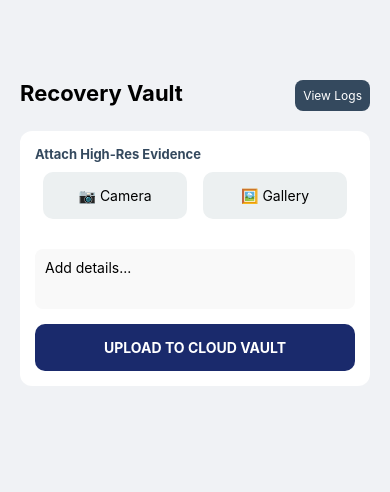
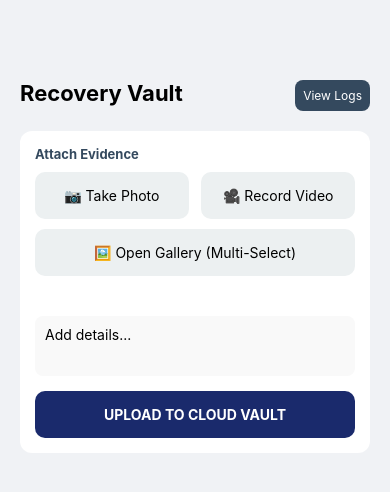
Before and after one commit to D3L3T3R7/recovery-app, a React Native app: screen / in a window 390 px wide. Shown: the top 492 px of the page. Built offline with nearby package versions, Linux system fonts and the light colour scheme.

Commit message:
Finalized High-Res Evidence Vault with Bulk Upload and Video Link Support

```diff
--- a/App.js
+++ b/App.js
@@ -1,9 +1,11 @@
 import React, { useState, useEffect } from 'react';
-import { View, Text, StyleSheet, TouchableOpacity, ScrollView, Alert, TextInput, Switch, Image, Modal, ActivityIndicator } from 'react-native';
+import { View, Text, StyleSheet, TouchableOpacity, ScrollView, Alert, TextInput, Image, Modal, ActivityIndicator } from 'react-native';
 import { registerRootComponent } from 'expo';
 import * as ImagePicker from 'expo-image-picker';
+import * as VideoThumbnails from 'expo-video-thumbnails';
+import { Video } from 'expo-av';
 import AsyncStorage from '@react-native-async-storage/async-storage';
-import { db, storage } from './firebaseConfig'; // Ensure storage is exported in your config!
+import { db, storage } from './firebaseConfig';
 import { doc, setDoc, collection, getDocs, query, orderBy } from 'firebase/firestore';
 import { ref, uploadBytes, getDownloadURL } from 'firebase/storage';
 
@@ -13,9 +15,8 @@ function App() {
   const [sessionNotes, setSessionNotes] = useState('');
   const [isUploading, setIsUploading] = useState(false);
 
-  // EVIDENCE STATES
-  const [localImages, setLocalImages] = useState([]);
-  const [selectedImage, setSelectedImage] = useState(null);
+  const [localMedia, setLocalMedia] = useState([]);
+  const [selectedMedia, setSelectedMedia] = useState(null);
   const [logs, setLogs] = useState([]);
 
   useEffect(() => {
@@ -26,50 +27,92 @@ function App() {
     getName();
   }, []);
 
-  const pickImage = async () => {
-    let result = await ImagePicker.launchImageLibraryAsync({ quality: 1 });
-    if (!result.canceled) setLocalImages([...localImages, result.assets[0].uri]);
+  const generateThumbnail = async (videoUri) => {
+    try {
+      const { uri } = await VideoThumbnails.getThumbnailAsync(videoUri, { time: 1000 });
+      return uri;
+    } catch (e) { console.warn(e); return null; }
+  };
+
+  const removeMedia = (indexToRemove) => {
+    setLocalMedia(localMedia.filter((_, index) => index !== indexToRemove));
+  };
+
+  // NEW: Handle multiple selections
+  const pickMedia = async () => {
+    let result = await ImagePicker.launchImageLibraryAsync({
+      mediaTypes: ImagePicker.MediaTypeOptions.All,
+      allowsMultipleSelection: true, // ENABLED MULTI-SELECT
+      selectionLimit: 10, // Cap at 10 at a time for stability
+      quality: 1,
+    });
+
+    if (!result.canceled) {
+      const newItems = [];
+      for (const asset of result.assets) {
+        let thumbnail = null;
+        if (asset.type === 'video') {
+          thumbnail = await generateThumbnail(asset.uri);
+        }
+        newItems.push({ uri: asset.uri, type: asset.type, thumbnail });
+      }
+      setLocalMedia([...localMedia, ...newItems]);
+    }
   };
 
   const takePhoto = async () => {
-    let result = await ImagePicker.launchCameraAsync({ quality: 1 });
-    if (!result.canceled) setLocalImages([...localImages, result.assets[0].uri]);
+    let result = await ImagePicker.launchCameraAsync({ mediaTypes: ImagePicker.MediaTypeOptions.Images, quality: 1 });
+    if (!result.canceled) {
+      setLocalMedia([...localMedia, { uri: result.assets[0].uri, type: result.assets[0].type, thumbnail: null }]);
+    }
+  };
+
+  const recordVideo = async () => {
+    let result = await ImagePicker.launchCameraAsync({
+      mediaTypes: ImagePicker.MediaTypeOptions.Videos,
+      videoMaxDuration: 60,
+      quality: 1,
+    });
+    if (!result.canceled) {
+      const asset = result.assets[0];
+      const thumbnail = await generateThumbnail(asset.uri);
+      setLocalMedia([...localMedia, { uri: asset.uri, type: asset.type, thumbnail }]);
+    }
   };
 
   const handleSave = async () => {
-    if (localImages.length === 0 && !sessionNotes) return;
-
+    if (localMedia.length === 0 && !sessionNotes) return;
     setIsUploading(true);
     try {
       const uploadedUrls = [];
+      for (const item of localMedia) {
+        // REVERTED TO SIMPLER UPLOAD METHOD (More reliable on bad connections for smaller files)
+        const response = await fetch(item.uri);
+        const blob = await response.blob();
 
-      // Upload each image to Firebase Storage
-      for (const uri of localImages) {
-        const response = await fetch(uri);
-        const blob = await response.blob();
-        const filename = `evidence/${Date.now()}_${Math.random().toString(36).substring(7)}.jpg`;
+        const extension = item.type === 'video' ? 'mp4' : 'jpg';
+        const filename = `evidence/${Date.now()}_${Math.random().toString(36).substring(7)}.${extension}`;
         const storageRef = ref(storage, filename);
 
         await uploadBytes(storageRef, blob);
         const url = await getDownloadURL(storageRef);
-        uploadedUrls.push(url);
+        uploadedUrls.push({ url, type: item.type });
       }
 
-      // Save the log entry with the CLOUD links
       const logId = `log_${Date.now()}`;
       await setDoc(doc(db, "sessionLogs", logId), {
         user: currentHelper,
         timestamp: new Date().toISOString(),
         notes: sessionNotes,
-        photoUrls: uploadedUrls,
-        logType: 'High-Res Evidence'
+        mediaLinks: uploadedUrls,
+        logType: 'Media Evidence'
       });
 
-      Alert.alert("Locked in Vault", "High-resolution evidence uploaded to the cloud.");
-      setLocalImages([]);
+      Alert.alert("Vault Locked", "Evidence has been securely uploaded.");
+      setLocalMedia([]);
       setSessionNotes('');
     } catch (e) {
-      Alert.alert("Upload Error", e.message);
+      Alert.alert("Upload Error", `Connection failed. Details: ${e.message}`);
     }
     setIsUploading(false);
   };
@@ -96,9 +139,16 @@ function App() {
               <Text style={styles.historyDate}>{new Date(log.timestamp).toLocaleDateString('en-CA')}</Text>
               <Text style={styles.historyNotes}>"{log.notes}"</Text>
               <ScrollView horizontal style={{ marginTop: 10 }}>
-                {log.photoUrls && log.photoUrls.map((url, index) => (
-                  <TouchableOpacity key={index} onPress={() => setSelectedImage(url)}>
-                    <Image source={{ uri: url }} style={styles.miniPreview} />
+                {log.mediaLinks && log.mediaLinks.map((item, index) => (
+                  <TouchableOpacity key={index} onPress={() => setSelectedMedia(item)}>
+                    {item.type === 'video' ? (
+                      <View style={styles.videoContainer}>
+                        <Video source={{ uri: item.url }} style={styles.miniPreview} resizeMode="cover" shouldPlay={false} isMuted={true} />
+                        <View style={styles.playIconOverlay}><Text style={styles.playIcon}>▶️</Text></View>
+                      </View>
+                    ) : (
+                      <Image source={{ uri: item.url }} style={styles.miniPreview} />
+                    )}
                   </TouchableOpacity>
                 ))}
               </ScrollView>
@@ -106,11 +156,15 @@ function App() {
           ))}
         </ScrollView>
 
-        <Modal visible={selectedImage !== null} transparent={true}>
+        <Modal visible={selectedMedia !== null} transparent={true}>
           <View style={styles.modalView}>
-            <Image source={{ uri: selectedImage }} style={styles.fullImage} resizeMode="contain" />
-            <TouchableOpacity style={styles.closeBtn} onPress={() => setSelectedImage(null)}>
-              <Text style={styles.closeText}>CLOSE PHOTO</Text>
+            {selectedMedia?.type === 'video' ? (
+              <Video source={{ uri: selectedMedia.url }} useNativeControls shouldPlay style={styles.fullImage} resizeMode="contain" />
+            ) : (
+              <Image source={{ uri: selectedMedia?.url }} style={styles.fullImage} resizeMode="contain" />
+            )}
+            <TouchableOpacity style={styles.closeBtn} onPress={() => setSelectedMedia(null)}>
+              <Text style={styles.closeText}>CLOSE MEDIA</Text>
             </TouchableOpacity>
           </View>
         </Modal>
@@ -126,22 +180,38 @@ function App() {
       </View>
 
       <View style={styles.card}>
-        <Text style={styles.cardTitle}>Attach High-Res Evidence</Text>
+        <Text style={styles.cardTitle}>Attach Evidence</Text>
         <View style={styles.evidenceRow}>
-          <TouchableOpacity style={styles.evidenceBtn} onPress={takePhoto}><Text>📷 Camera</Text></TouchableOpacity>
-          <TouchableOpacity style={styles.evidenceBtn} onPress={pickImage}><Text>🖼️ Gallery</Text></TouchableOpacity>
+          <TouchableOpacity style={styles.evidenceBtn} onPress={takePhoto}><Text>📷 Take Photo</Text></TouchableOpacity>
+          <TouchableOpacity style={styles.evidenceBtn} onPress={recordVideo}><Text>🎥 Record Video</Text></TouchableOpacity>
         </View>
+        <TouchableOpacity style={[styles.evidenceBtn, {width: '100%', marginTop: 10}]} onPress={pickMedia}><Text>🖼️ Open Gallery (Multi-Select)</Text></TouchableOpacity>
 
-        <ScrollView horizontal style={{ marginVertical: 10 }}>
-          {localImages.map((img, index) => (
-            <Image key={index} source={{ uri: img }} style={styles.miniPreview} />
+        <ScrollView horizontal style={{ marginVertical: 15 }}>
+          {localMedia.map((item, index) => (
+            <View key={index} style={styles.thumbnailContainer}>
+              {item.type === 'video' ? (
+                <View style={styles.videoContainer}>
+                  <Image source={{ uri: item.thumbnail }} style={styles.miniPreview} />
+                  <View style={styles.playIconOverlay}><Text style={styles.playIcon}>▶️</Text></View>
+                </View>
+              ) : (
+                <Image source={{ uri: item.uri }} style={styles.miniPreview} />
+              )}
+              <TouchableOpacity style={styles.deleteButton} onPress={() => removeMedia(index)}>
+                <Text style={styles.deleteButtonText}>✕</Text>
+              </TouchableOpacity>
+            </View>
           ))}
         </ScrollView>
 
         <TextInput style={styles.notesInput} placeholder="Add details..." multiline value={sessionNotes} onChangeText={setSessionNotes} />
 
         {isUploading ? (
-          <ActivityIndicator size="large" color="#1a2a6c" style={{ marginTop: 15 }} />
+          <View style={styles.loadingContainer}>
+            <ActivityIndicator size="large" color="#1a2a6c" />
+            <Text style={styles.loadingText}>Uploading evidence to secure vault...</Text>
+          </View>
         ) : (
           <TouchableOpacity style={styles.saveBtn} onPress={handleSave}>
             <Text style={styles.saveBtnText}>UPLOAD TO CLOUD VAULT</Text>
@@ -159,12 +229,20 @@ const styles = StyleSheet.create({
   backButton: { color: '#3498db', fontWeight: 'bold' },
   card: { backgroundColor: '#fff', padding: 15, borderRadius: 12, elevation: 3 },
   cardTitle: { fontSize: 13, fontWeight: 'bold', color: '#34495e', marginBottom: 10 },
-  evidenceRow: { flexDirection: 'row', justifyContent: 'space-around' },
-  evidenceBtn: { backgroundColor: '#ecf0f1', padding: 15, borderRadius: 10, width: '45%', alignItems: 'center' },
-  miniPreview: { width: 100, height: 100, borderRadius: 8, marginRight: 10, backgroundColor: '#eee' },
+  evidenceRow: { flexDirection: 'row', justifyContent: 'space-between' },
+  evidenceBtn: { backgroundColor: '#ecf0f1', padding: 15, borderRadius: 10, width: '48%', alignItems: 'center', justifyContent: 'center' },
+  thumbnailContainer: { position: 'relative', marginRight: 15, marginTop: 5 },
+  miniPreview: { width: 100, height: 100, borderRadius: 8, backgroundColor: '#eee' },
+  videoContainer: { position: 'relative', width: 100, height: 100 },
+  deleteButton: { position: 'absolute', top: -8, right: -8, backgroundColor: '#e74c3c', width: 22, height: 22, borderRadius: 11, justifyContent: 'center', alignItems: 'center', zIndex: 10, borderWidth: 1.5, borderColor: '#fff' },
+  deleteButtonText: { color: '#fff', fontWeight: 'bold', fontSize: 10 },
+  playIconOverlay: { position: 'absolute', top: 0, left: 0, right: 0, bottom: 0, justifyContent: 'center', alignItems: 'center', backgroundColor: 'rgba(0,0,0,0.3)', borderRadius: 8 },
+  playIcon: { fontSize: 30 },
   notesInput: { backgroundColor: '#f9f9f9', borderRadius: 8, padding: 10, height: 60, marginTop: 10 },
   saveBtn: { backgroundColor: '#1a2a6c', padding: 15, borderRadius: 10, alignItems: 'center', marginTop: 15 },
   saveBtnText: { color: '#fff', fontWeight: 'bold' },
+  loadingContainer: { alignItems: 'center', marginTop: 15, height: 50, justifyContent: 'center' },
+  loadingText: { marginTop: 10, color: '#7f8c8d', fontWeight: 'bold' },
   historyBtn: { backgroundColor: '#34495e', padding: 8, borderRadius: 8 },
   historyBtnText: { color: '#fff', fontSize: 12 },
   historyCard: { backgroundColor: '#fff', padding: 15, borderRadius: 10, marginBottom: 10, borderLeftWidth: 5, borderLeftColor: '#27ae60' },
--- a/package.json
+++ b/package.json
@@ -15,11 +15,13 @@
     "@react-navigation/bottom-tabs": "^7.10.0",
     "@react-navigation/native": "^7.1.28",
     "expo": "^54.0.31",
-    "expo-av": "^16.0.8",
+    "expo-av": "~16.0.8",
+    "expo-file-system": "~19.0.21",
     "expo-image-picker": "~17.0.10",
     "expo-linking": "^8.0.11",
     "expo-print": "^15.0.8",
     "expo-sharing": "^14.0.8",
+    "expo-video-thumbnails": "~10.0.8",
     "firebase": "^12.8.0",
     "react-native-safe-area-context": "^5.6.2",
     "react-native-screens": "^4.19.0"
```
Also changed, not shown: 1 other file (tests, documents, lock files or other folders).
